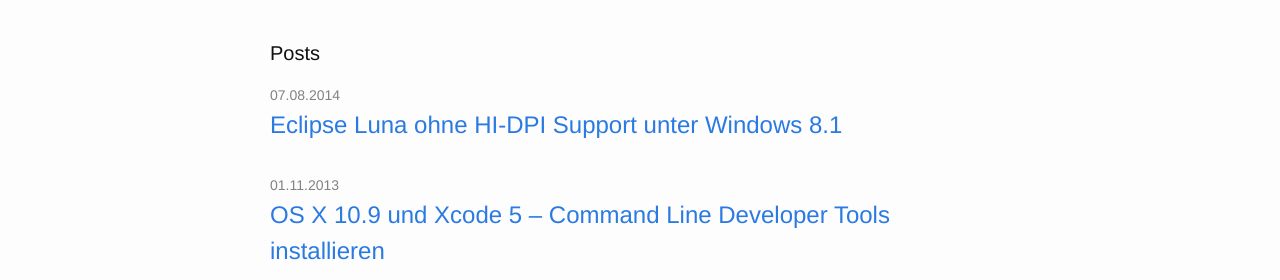
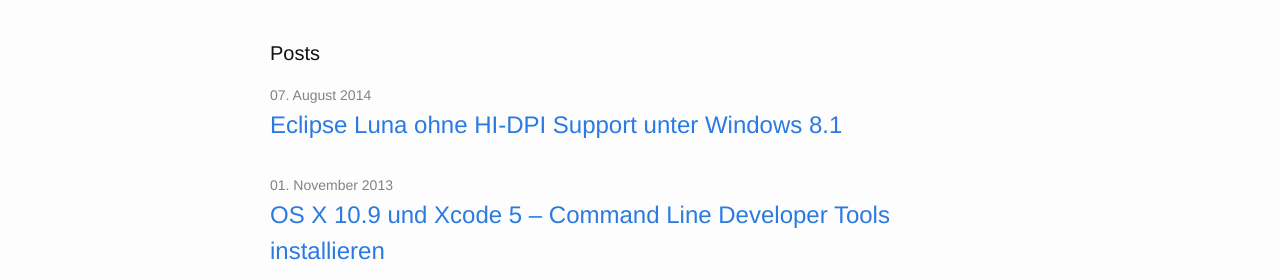
Before and after one commit to coding-paws/coding-paws.github.io, a Jekyll site: the page built from index.html, in a window 1280 px wide. Shown: the part 256-536 px from the top of the page. Built offline with Jekyll 4.4.1, drawn with Linux system fonts in a browser that asks for light colours.

Commit message:
Datumsformat

```diff
--- a/_layouts/post.html
+++ b/_layouts/post.html
@@ -5,7 +5,7 @@
 
   <header class="post-header">
     <h1 class="post-title">{{ page.title }}</h1>
-    <p class="post-meta">{{ page.date | date: "%b %-d, %Y" }}{% if page.author %} • {{ page.author }}{% endif %}{% if page.meta %} • {{ page.meta }}{% endif %}</p>
+    <p class="post-meta">{{ page.date | date: "%d. %B %Y" }}{% if page.author %} • {{ page.author }}{% endif %}{% if page.meta %} • {{ page.meta }}{% endif %}</p>
   </header>
 
   <article class="post-content">
--- a/index.html
+++ b/index.html
@@ -9,7 +9,7 @@
   <ul class="post-list">
     {% for post in site.posts %}
       <li>
-        <span class="post-meta">{{ post.date | date: "%d.%m.%Y" }}</span>
+        <span class="post-meta">{{ post.date | date: "%d. %B %Y" }}</span>
 
         <h2>
           <a class="post-link" href="{{ post.url | prepend: site.baseurl }}">{{ post.title }}</a>
```
